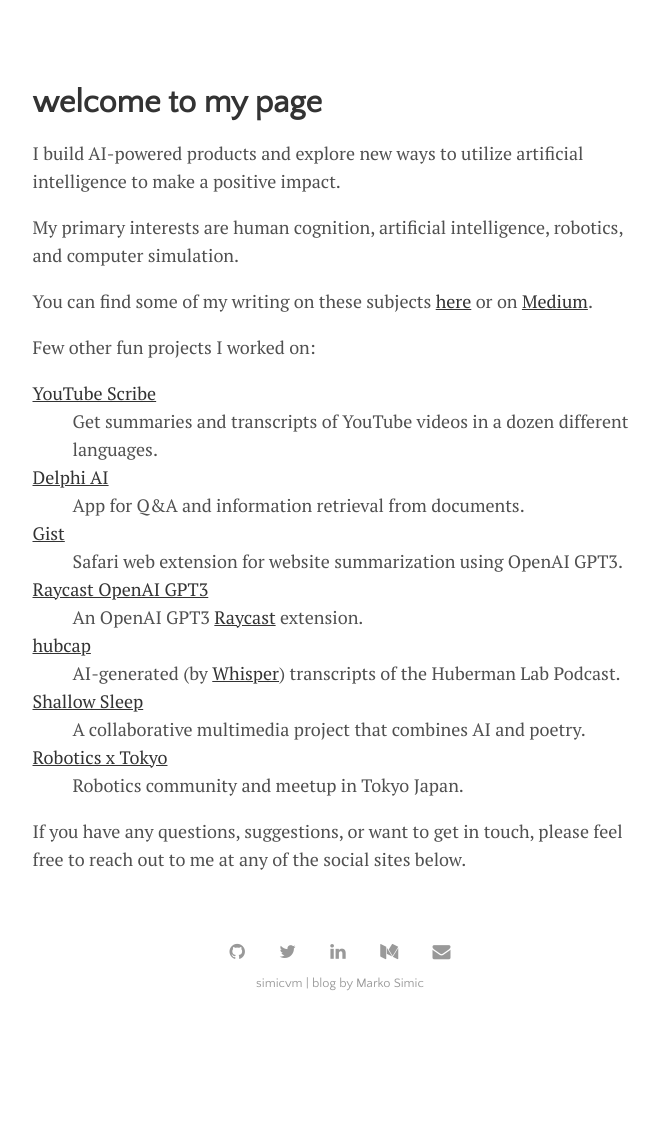
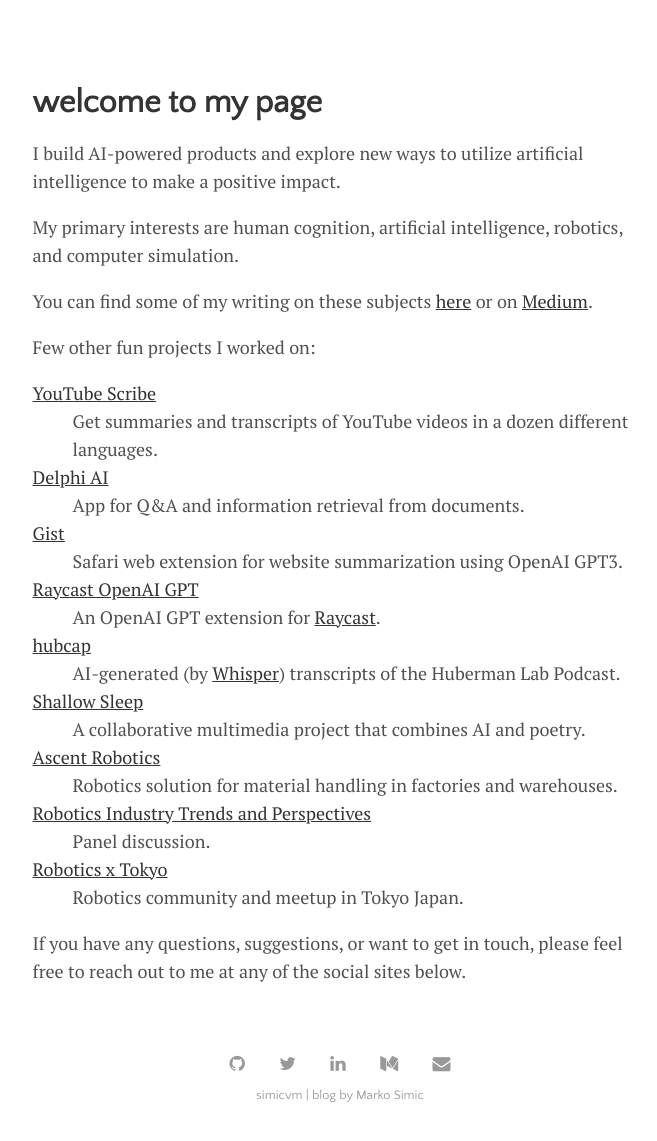
Before and after one commit to simicvm/simicvm.github.io, a Jekyll site: the page built from docs/index.html, in a window 1280 px wide, cut to the strip 172-1313 px from the top of the page. Shown: the whole strip, without its empty margins (300-957 px from the left). Built offline with Jekyll 4.4.1, drawn with Linux system fonts in a browser that asks for light colours; the list of posts is cut into pages by our own code; before the commit the page ends 1201 px from its top, so only the background shows below that.

Commit message:
add more projects and fix identity

```diff
--- a/docs/index.html
+++ b/docs/index.html
@@ -14,12 +14,16 @@
         <dd>App for Q&A and information retrieval from documents.</dd>
         <dt><a href="https://github.com/simicvm/gist">Gist</a></dt>
         <dd>Safari web extension for website summarization using OpenAI GPT3.</dd>
-        <dt><a href="https://www.raycast.com/simicvm/openai-gpt3">Raycast OpenAI GPT3</a></dt>
-        <dd>An OpenAI GPT3 <a href="https://www.raycast.com/">Raycast</a> extension.</dd>
+        <dt><a href="https://www.raycast.com/simicvm/openai-gpt">Raycast OpenAI GPT</a></dt>
+        <dd>An OpenAI GPT extension for <a href="https://www.raycast.com/">Raycast</a>.</dd>
         <dt><a href="https://simicvm.github.io/hubcap/">hubcap</a></dt>
         <dd>AI-generated (by <a href="https://github.com/openai/whisper">Whisper</a>) transcripts of the Huberman Lab Podcast.</dd>
         <dt><a href="https://youtu.be/73RpZxjey-g">Shallow Sleep</a></dt>
         <dd>A collaborative multimedia project that combines AI and poetry.</dd>
+        <dt><a href="https://youtube.com/shorts/ZFHd9w9-YE8?feature=share">Ascent Robotics</a></dt>
+        <dd>Robotics solution for material handling in factories and warehouses.</dd>
+        <dt><a href="https://youtu.be/JECXWAwdBmM">Robotics Industry Trends and Perspectives</a></dt>
+        <dd>Panel discussion.</dd>
         <dt><a href="https://www.meetup.com/robotics-x-tokyo/">Robotics x Tokyo</a></dt>
         <dd>Robotics community and meetup in Tokyo Japan.</dd>
     </dl>
```
